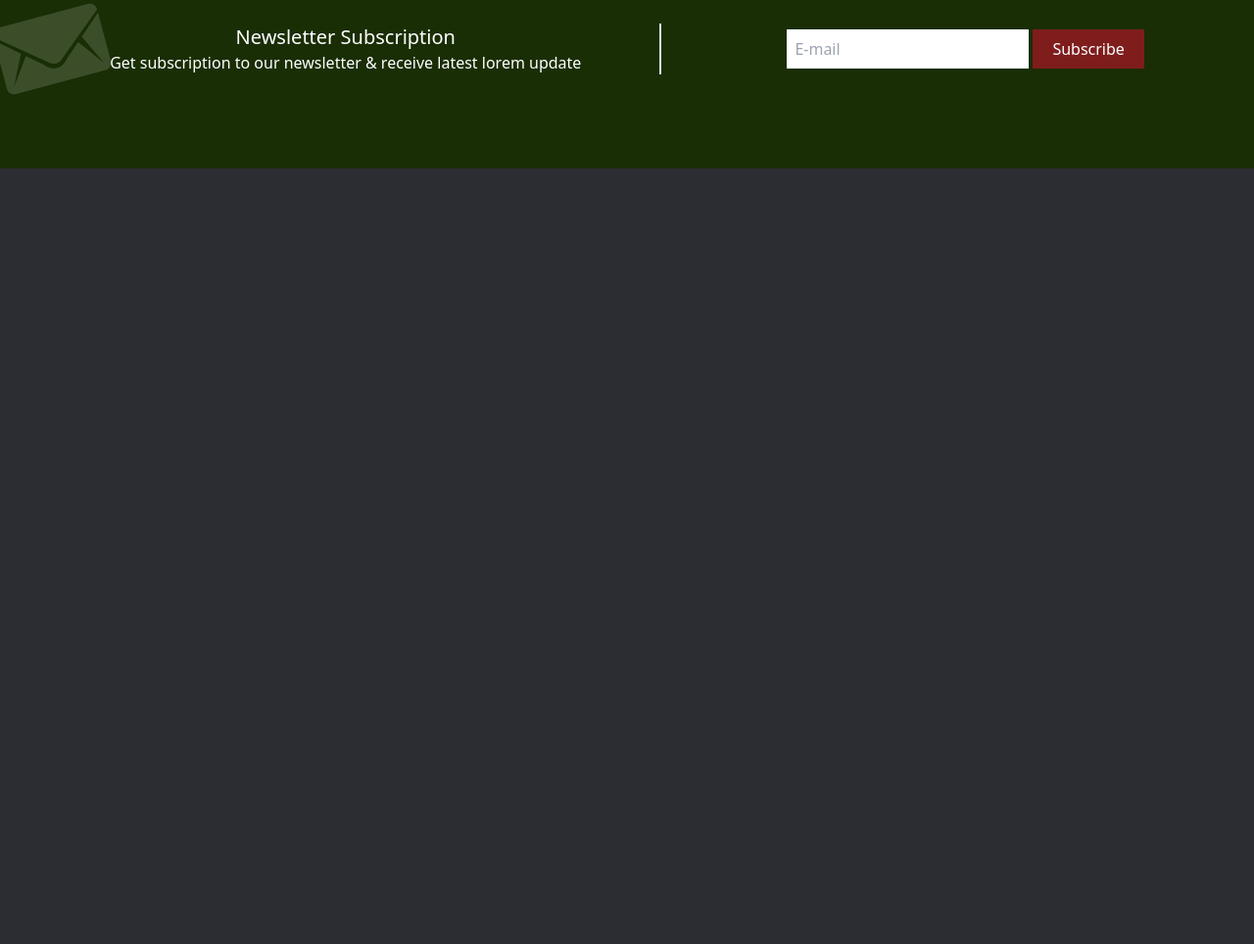
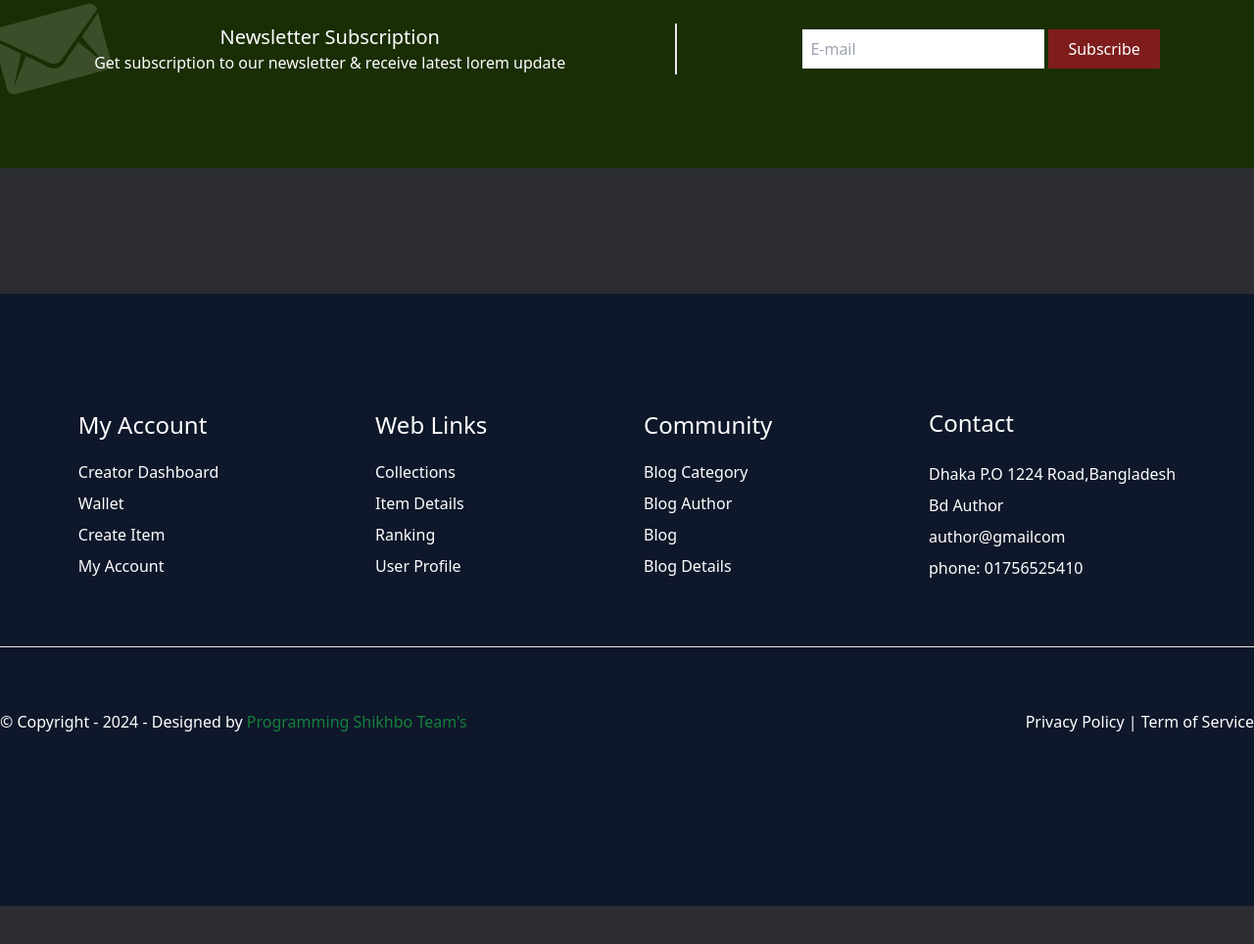
Before and after one commit to aklimaakter20/smart-coders-website-by-tailwind, a website built with Vite: page index.html in a window 1280 px wide. Shown: the part 4136-5100 px from the top of the page at 98% size. Before the commit the page ends 4436 px from the top, so only its background shows below. Built offline with nearby package versions, Linux system fonts and the light colour scheme.

Commit message:
footer section added

```diff
--- a/index.html
+++ b/index.html
@@ -185,9 +185,9 @@
       </section>
 
       <!-- newsletter-section -->
-       <section class="bg-lime-950 my-10 sm:my-16 md:my-20 lg:my-32 py-10 sm:py-16 md:py-24 bg-no-repeat bg-left" style="background-image: url(img/subscribe-bg.png); ">
+       <section class=" mx-auto bg-lime-950 my-10 sm:my-16 md:my-20 lg:my-32 py-10 sm:py-16 md:py-24 bg-no-repeat bg-left" style="background-image: url(img/subscribe-bg.png); ">
         <div class="sm:flex justify-center items-center text-white gap-10 sm:gap-16 md:gap-20 lg:gap-32  ">
-          <div class="text-center mb-10 sm:mb-0 sm:border-r-2 sm:pr-20">
+          <div class="text-center mb-10 sm:mb-0 sm:border-r-2 sm:pr-28">
             <h2 class="text-xl">Newsletter Subscription</h2>
             <p>Get subscription to our newsletter & receive latest lorem update</p>
           </div>
@@ -198,6 +198,55 @@
         </div>
        </section>
    </main>
+   <!-- footer-section -->
+    <footer class="bg-slate-900 my-16 sm:my-20 py-12 sm:py-24">
+     <div class="container mx-auto text-center sm:text-left">
+      <div class="sm:flex text-white justify-around items-center">
+        <div>
+          <h2 class="text-xl sm:text-2xl mb-4 sm: mt-5">My Account</h2>
+          <ul class="leading-8">
+            <li><a href="#">Creator Dashboard</a></li>
+            <li><a href="#">Wallet</a></li>
+            <li><a href="#">Create Item</a></li>
+            <li><a href="#">My Account</a></li>
+          </ul>
+        </div>
+        <div>
+          <h2 class="text-xl sm:text-2xl mb-4 sm: mt-5">Web Links</h2>
+          <ul class="leading-8">
+            <li><a href="#">Collections</a></li>
+            <li><a href="#">Item  Details</a></li>
+            <li><a href="#">Ranking</a></li>
+            <li><a href="#">User Profile</a></li>
+          </ul>
+        </div>
+        <div>
+          <h2 class="text-xl sm:text-2xl mb-4 sm: mt-5">Community</h2>
+          <ul class="leading-8 ">
+            <li><a href="#">Blog Category</a></li>
+            <li><a href="#">Blog Author</a></li>
+            <li><a href="#">Blog</a></li>
+            <li><a href="#">Blog Details</a></li>
+          </ul>
+        </div>
+        <div>
+          <h2 class="text-xl sm:text-2xl mb-4 sm:mb-5 sm: mt-5">Contact</h2>
+          <ul class="leading-8">
+            <li><a href="#">Dhaka P.O 1224 Road,Bangladesh</a></li>
+            <li><a href="#">Bd Author</a></li>
+            <li><a href="#">author@gmailcom</a></li>
+            <li><a href="#">phone: 01756525410</a></li>
+          </ul>
+        </div>
+
+      </div>
+      <hr class="my-16">
+      <div class="text-white sm:flex justify-between mb-20">
+        <p> &copy; Copyright - 2024 - Designed by <span class="text-green-700">Programming Shikhbo Team's</span></p>
+      <p>Privacy Policy | Term of Service</p>
+      </div>
+     </div>
+    </footer>
 
 </body>
 </html>
```
